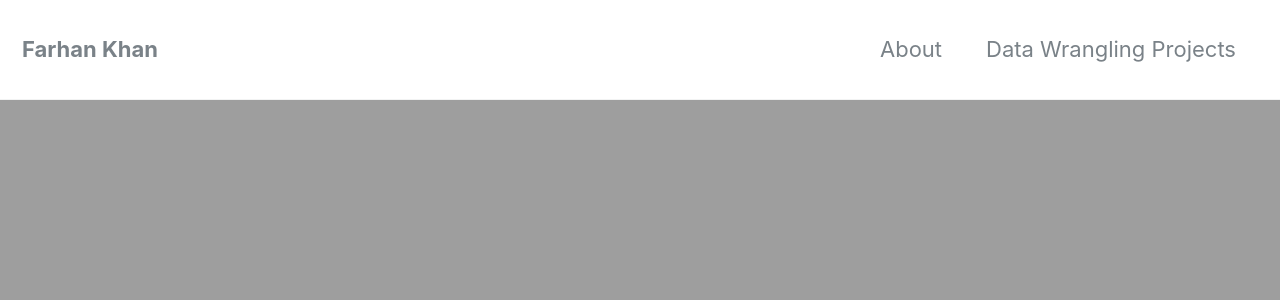
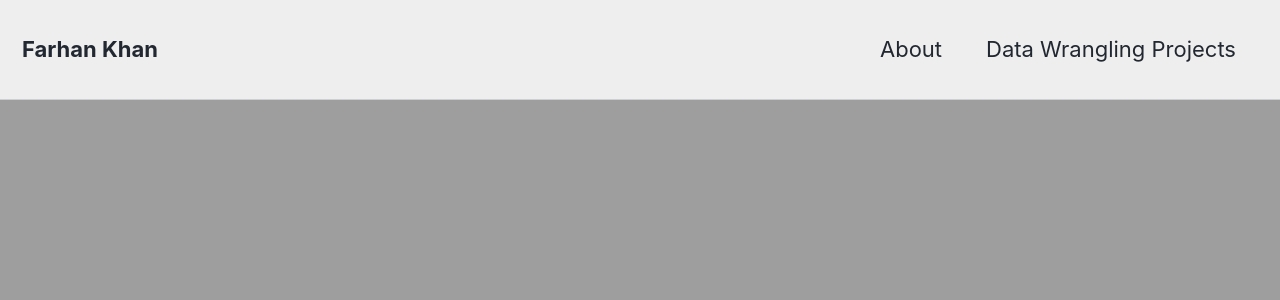
Before and after one commit to khanfarhan10/khanfarhan10old.github.io, a Jekyll site: the page built from _pages/machinelearning.md, in a window 1280 px wide and 900 px high. Shown: the top 300 px of the window. Built offline with Jekyll 4.4.1, drawn with Linux system fonts in a browser that asks for light colours; nearby versions of some CDN libraries; some of the changed text lies outside the part shown.

Commit message:
added files

```diff
--- a/_config.yml
+++ b/_config.yml
@@ -12,7 +12,7 @@
 
 # theme                  : "minimal-mistakes-jekyll"
 # remote_theme           : "mmistakes/minimal-mistakes"
-minimal_mistakes_skin    : "default" # "air", "aqua", "contrast", "dark", "dirt", "neon", "mint", "plum", "sunrise"
+minimal_mistakes_skin    : "air" #"default" # "air", "aqua", "contrast", "dark", "dirt", "neon", "mint", "plum", "sunrise"
 
 # Site Settings
 locale                   : "en-US"
--- a/_pages/machinelearning.md
+++ b/_pages/machinelearning.md
@@ -6,3 +6,15 @@ author_profile: true
 header:
   image: "/images/fort point.png"
 ---
+
+
+{% include base_path %}
+{% include group-by-array collection=site.posts field="tags" %}
+
+{% for tag in group_names %}
+  {% assign posts = group_items[forloop.index0] %}
+  <h2 id="{{ tag | slugify }}" class="archive__subtitle">{{ tag }}</h2>
+  {% for post in posts %}
+    {% include archive-single.html %}
+  {% endfor %}
+{% endfor %}
```
